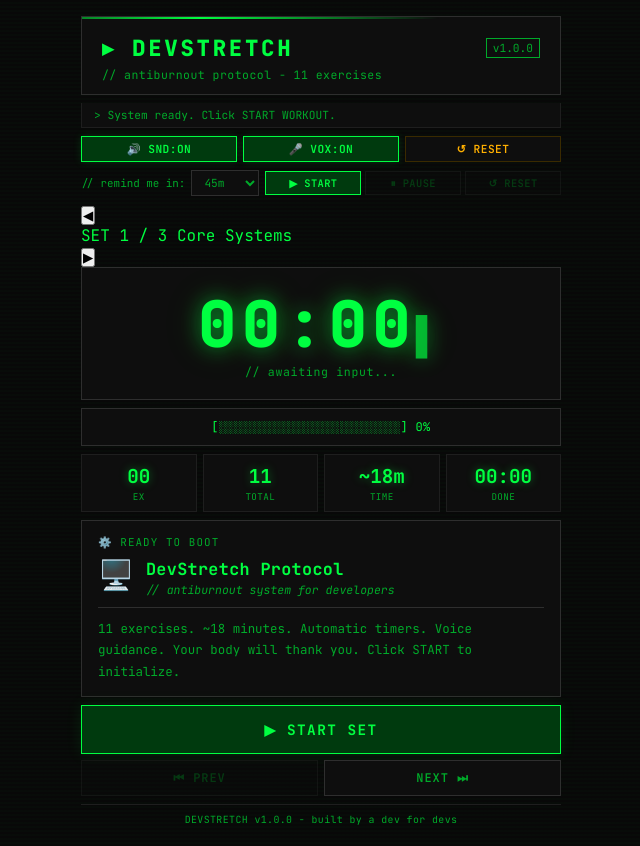
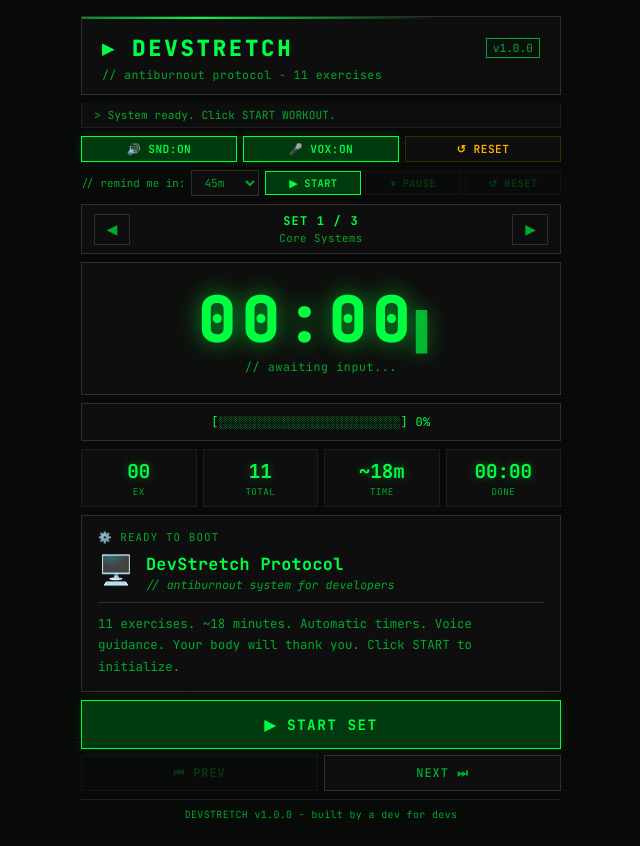
Before and after one commit to jecspt/devstretch, a plain HTML site: page index.html in a window 1280 px wide. Shown: the whole page, without its empty margins (319-959 px from the left). Drawn offline with Linux system fonts and the light colour scheme.

Commit message:
feat: add set selector styles

```diff
--- a/style.css
+++ b/style.css
@@ -586,6 +586,61 @@ body {
     box-shadow: 0 0 16px rgba(255, 176, 0, 0.15) !important;
 }
 
+.set-row {
+    display: flex;
+    align-items: center;
+    gap: 8px;
+    margin-bottom: 8px;
+    background: var(--bg-surface);
+    border: 1px solid var(--border-bright);
+    padding: 8px 12px;
+}
+
+.set-nav-btn {
+    font-family: var(--font);
+    font-size: 0.8rem;
+    font-weight: 700;
+    background: transparent;
+    color: var(--text-dim);
+    border: 1px solid var(--border-bright);
+    padding: 6px 12px;
+    cursor: pointer;
+    transition: all 0.15s;
+    flex-shrink: 0;
+}
+
+.set-nav-btn:hover:not(:disabled) {
+    border-color: var(--green-dim);
+    color: var(--green-dim);
+}
+
+.set-nav-btn:disabled {
+    opacity: 0.3;
+    cursor: not-allowed;
+}
+
+.set-info {
+    flex: 1;
+    text-align: center;
+    display: flex;
+    flex-direction: column;
+    gap: 2px;
+}
+
+.set-label {
+    font-size: 0.75rem;
+    font-weight: 700;
+    color: var(--green);
+    letter-spacing: 0.1em;
+    text-transform: uppercase;
+}
+
+.set-name {
+    font-size: 0.68rem;
+    color: var(--text-dim);
+    letter-spacing: 0.04em;
+}
+
 @media all and (display-mode: standalone) {
     body { padding-top: env(safe-area-inset-top); }
     .header { padding-top: calc(14px + env(safe-area-inset-top, 0px)); }
```
